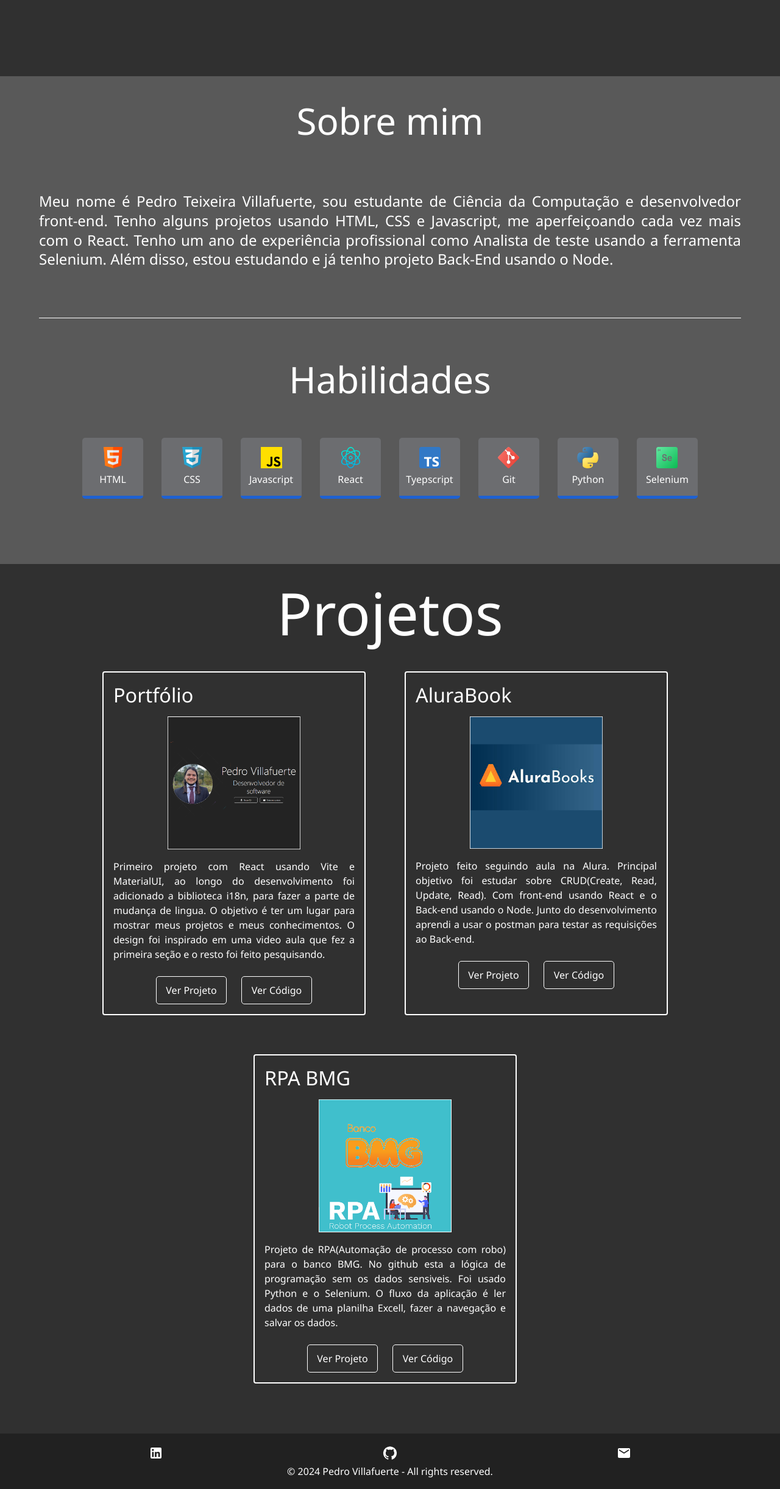
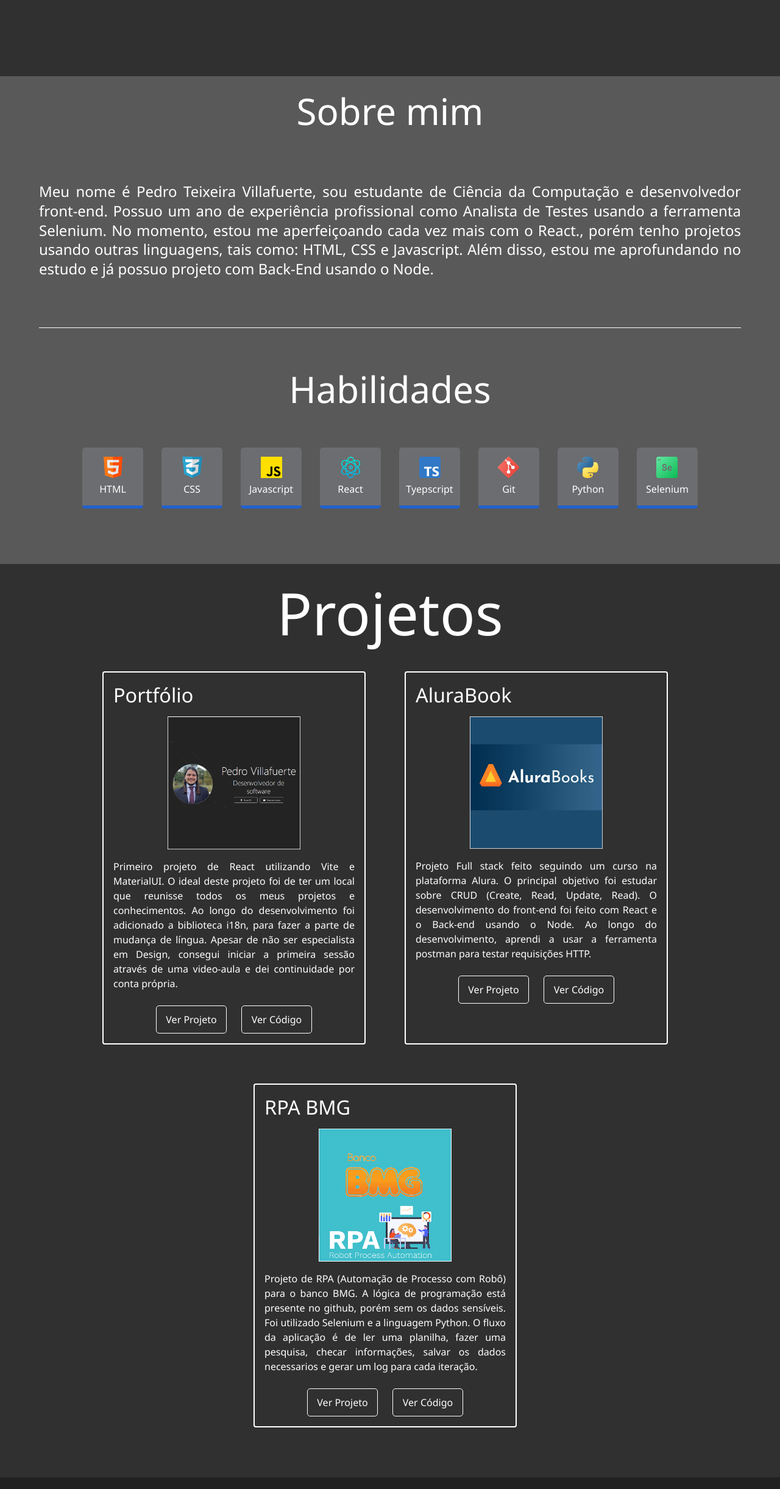
Before and after one commit to PedroVillafuerte/my-portfolio, a React (Vite) app: page / in a window 1280 px wide. Shown: the part 715-3157 px from the top of the page at 61% size. Built offline with nearby package versions, Linux system fonts and the light colour scheme.

Commit message:
Atualizacao curriculo e textos em ingles

```diff
--- a/src/i18n/translations/en.json
+++ b/src/i18n/translations/en.json
@@ -13,10 +13,10 @@
         "projectsButtonViewProject": "View Project",
         "projectsButtonViewCode": "View Code",
         "project1Tittle": "Portfolio",
-        "project1Text": "First project with React using Vite and MaterialUI, throughout development the i18n library was added to do the language switcher. The goal is to have a place to showcase my projects and my knowledge. The design was inspired by a video lesson that made the first section and the rest was done by researching.",
+        "project1Text": "First React project using Vite and MaterialUI. The ideal of this project was to have a place that brought together all my projects and knowledge. Throughout development, the i18n library was added to handle the language switching part. Despite not being a Design expert, I managed to start the first session through a video lesson and continued on my own.",
         "project2Tittle": "AluraBook",
-        "project2Text": "Project made following class at Alura. Main objective was to study CRUD (Create, Read, Update, Read). With front-end using React and back-end using Node. Along with development, I learned how to use postman to test requests to the Back-end.",
+        "project2Text": "Full stack project carried out following a course on the Alura platform. The main objective was to study CRUD (Create, Read, Update, Read). The front-end development was done with React and the back-end using Node. Throughout development, I learned how to use the postman tool to test HTTP requests.",
         "project3Tittle": "RPA BMG",
-        "project3Text": "RPA project (Robot process automation) for BMG bank. On github is the programming logic without sensitive data. Python and Selenium were used. The application flow is to read data from an Excel spreadsheet, navigate and save the data."
+        "project3Text": "RPA (Robot Process Automation) project for BMG bank. The programming logic is present on github, but without the sensitive data. Selenium and the Python language were used. The application flow is to read a spreadsheet, do a search, check information, save the necessary data and generate a log for each iteration."
     }
 }
--- a/src/i18n/translations/ptbr.json
+++ b/src/i18n/translations/ptbr.json
@@ -7,16 +7,16 @@
         "heroButtonDownload": "Baixar CV",
         "heroButtonContact": "Entre em contato",
         "aboutTitle": "Sobre mim",
-        "aboutText": "Meu nome é Pedro Teixeira Villafuerte, sou estudante de Ciência da Computação e desenvolvedor front-end. Tenho alguns projetos usando HTML, CSS e Javascript, me aperfeiçoando cada vez mais com o React. Tenho um ano de experiência profissional como Analista de teste usando a ferramenta Selenium. Além disso, estou estudando e já tenho projeto Back-End usando o Node.",
+        "aboutText": "Meu nome é Pedro Teixeira Villafuerte, sou estudante de Ciência da Computação e desenvolvedor front-end. Possuo um ano de experiência profissional como Analista de Testes usando a ferramenta Selenium. No momento, estou me aperfeiçoando cada vez mais com o React., porém tenho projetos usando outras linguagens, tais como: HTML, CSS e Javascript. Além disso, estou me aprofundando no estudo e já possuo projeto com Back-End usando o Node.",
         "skillsTitle": "Habilidades",
         "projectsTittle": "Projetos",
         "projectsButtonViewProject": "Ver Projeto",
         "projectsButtonViewCode": "Ver Código",
         "project1Tittle": "Portfólio",
-        "project1Text": "Primeiro projeto com React usando Vite e MaterialUI, ao longo do desenvolvimento foi adicionado a biblioteca i18n, para fazer a parte de mudança de lingua. O objetivo é ter um lugar para mostrar meus projetos e meus conhecimentos. O design foi inspirado em uma video aula que fez a primeira seção e o resto foi feito pesquisando.",
+        "project1Text": "Primeiro projeto de React utilizando Vite e MaterialUI. O ideal deste projeto foi de ter um local que reunisse todos os meus projetos e conhecimentos. Ao longo do desenvolvimento foi adicionado a biblioteca i18n, para fazer a parte de mudança de língua. Apesar de não ser especialista em Design, consegui iniciar a primeira sessão através de uma video-aula e dei continuidade por conta própria.",
         "project2Tittle": "AluraBook",
-        "project2Text": "Projeto feito seguindo aula na Alura. Principal objetivo foi estudar sobre CRUD(Create, Read, Update, Read). Com front-end usando React e o Back-end usando o Node. Junto do desenvolvimento aprendi a usar o postman para testar as requisições ao Back-end.",
+        "project2Text": "Projeto Full stack feito seguindo um curso na plataforma Alura. O principal objetivo foi estudar sobre CRUD (Create, Read, Update, Read). O desenvolvimento do front-end foi feito com React e o Back-end usando o Node. Ao longo do desenvolvimento, aprendi a usar a ferramenta postman para testar requisições HTTP.",
         "project3Tittle": "RPA BMG",
-        "project3Text": "Projeto de RPA(Automação de processo com robo) para o banco BMG. No github esta a lógica de programação sem os dados sensiveis. Foi usado Python e o Selenium. O fluxo da aplicação é ler dados de uma planilha Excell, fazer a navegação e salvar os dados."
+        "project3Text": "Projeto de RPA (Automação de Processo com Robô) para o banco BMG. A lógica  de programação está presente no github, porém sem os dados sensíveis. Foi utilizado Selenium e a linguagem Python. O fluxo da aplicação é de ler uma planilha, fazer uma pesquisa, checar informações, salvar os dados necessarios e gerar um log para cada iteração."
     }
 }
--- a/src/pages/Home/sections/Hero/Hero.tsx
+++ b/src/pages/Home/sections/Hero/Hero.tsx
@@ -4,7 +4,7 @@ import DownloadIcon from '@mui/icons-material/Download';
 import EmailIcon from '@mui/icons-material/Email';
 import StyledButton from "../../../../components/StyledButton/StyledButton";
 import { AnimatedBackground } from "../../../../components/AnimatedBackground/AnimatedBackground";
-import resume from '../../../../assets/PedroCurriculo.pdf'
+import resume from '../../../../assets/Pedro_Teixeira_Villafuerte_Currículo.pdf'
 import { useTranslation } from "react-i18next";
 
 const Hero = () => {
```
Also changed, not shown: 1 other file (tests, documents, lock files or other folders).
